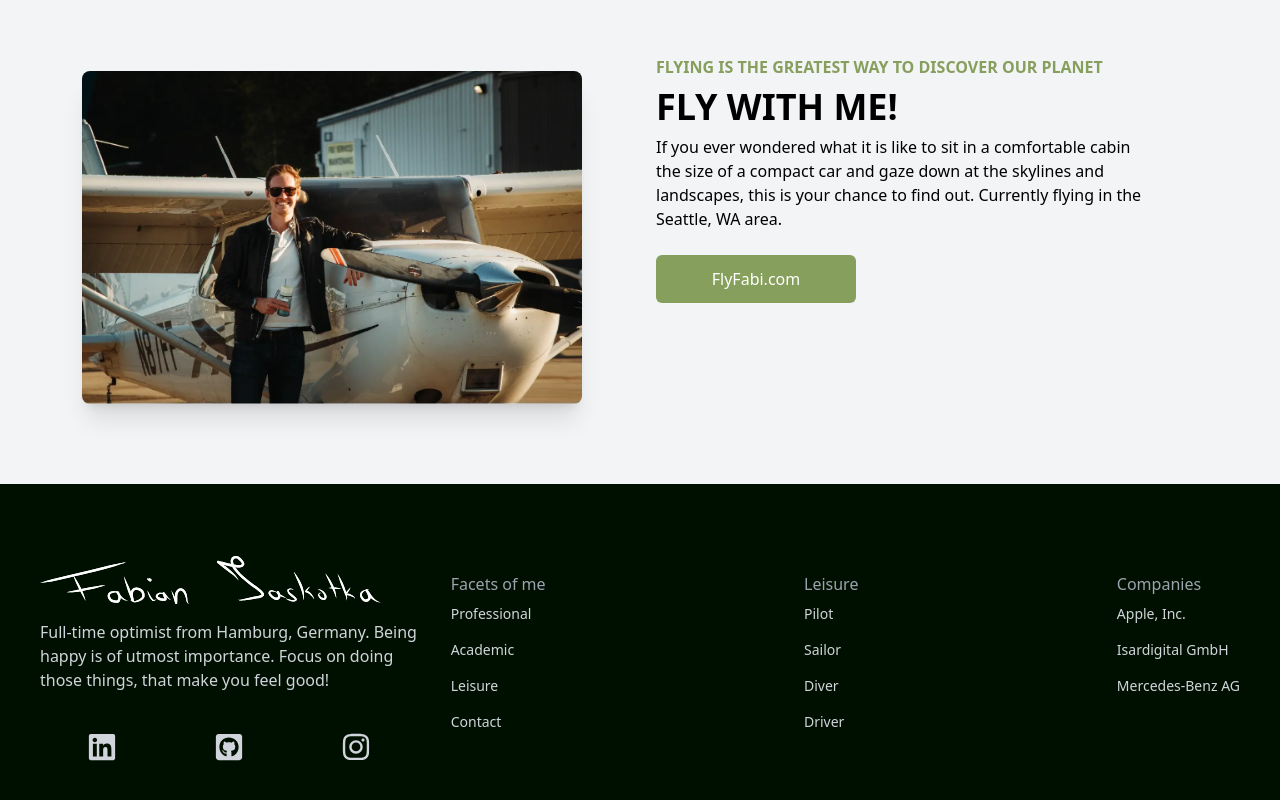
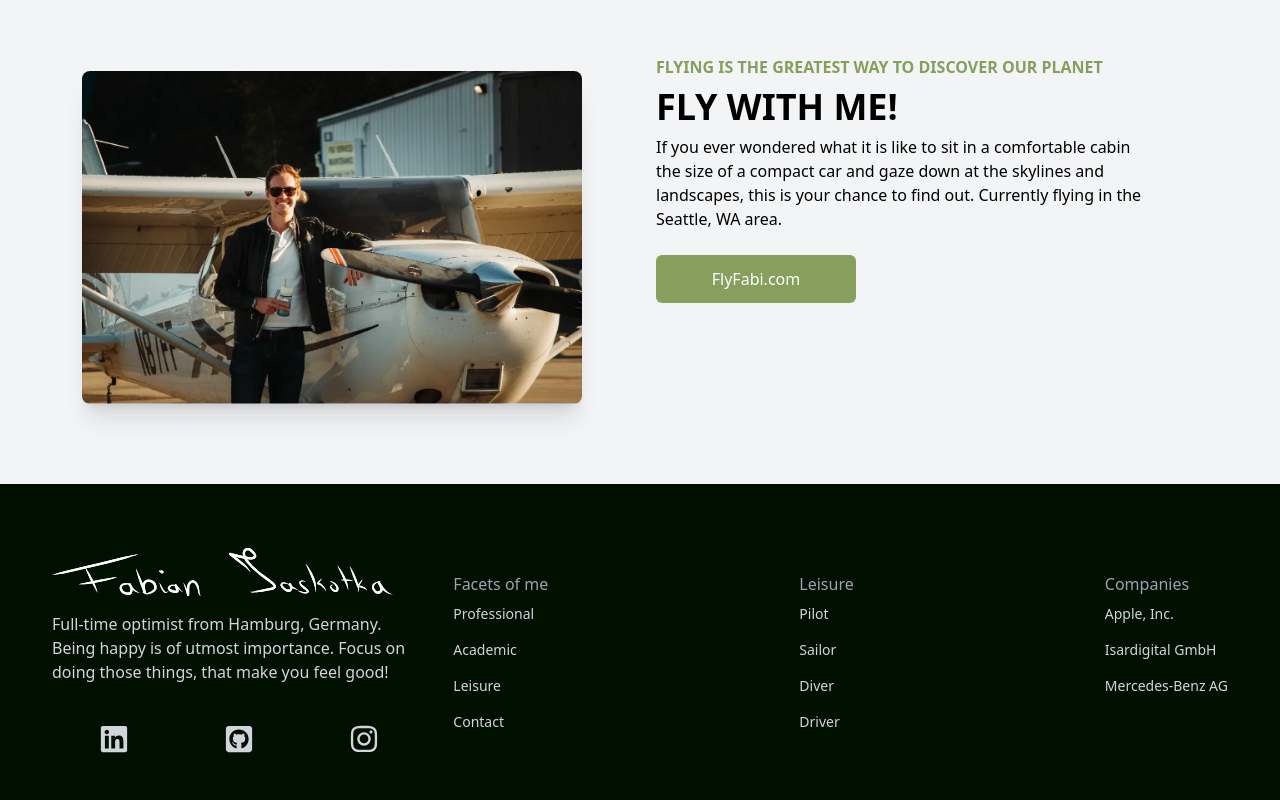
Before and after one commit to fjaskotka/Fabi_Personal, a React (Create React App) app in the folder fabis-website/: page / in a window 1280 px wide. Shown: the part 2591-3391 px from the top of the page. Built offline with nearby package versions, Linux system fonts and the light colour scheme.

Commit message:
bug fix in footer for large screen

```diff
--- a/fabis-website/src/components/Footer.jsx
+++ b/fabis-website/src/components/Footer.jsx
@@ -21,8 +21,8 @@ const Footer = () => {
     }
 
   return (
-    <div className='wax-w-[1240px] mx-auto py-16 px-10 grid lg:grid-cols-3 gap-8 text-gray-300'>
-        <div className='py-2'>
+    <div className='max-w-[1240px] mx-auto py-16 px-8 grid lg:grid-cols-3 gap-7 text-gray-300'>
+        <div className='mx-auto'>
             {/* <h1 className='w-full text-3xl font-bold text-primary'>Fabian Jaskotka</h1> */}
             <svg className='flex fill-white h-12' id="Layer_2" data-name="Layer 2" xmlns="http://www.w3.org/2000/svg" viewBox="0 0 835.96 117.65">
 
@@ -79,7 +79,7 @@ const Footer = () => {
 
             </div>
         </div>
-        <div className='lg:col-span-2 flex justify-between mt-6 '>
+        <div className='lg:col-span-2 flex justify-between mt-6'>
             <div>
                 <h6 className='font-medium text-gray-400'>Facets of me</h6>
                 <ul>
```
Also changed, not shown: 1 other file (tests, documents, lock files or other folders).
